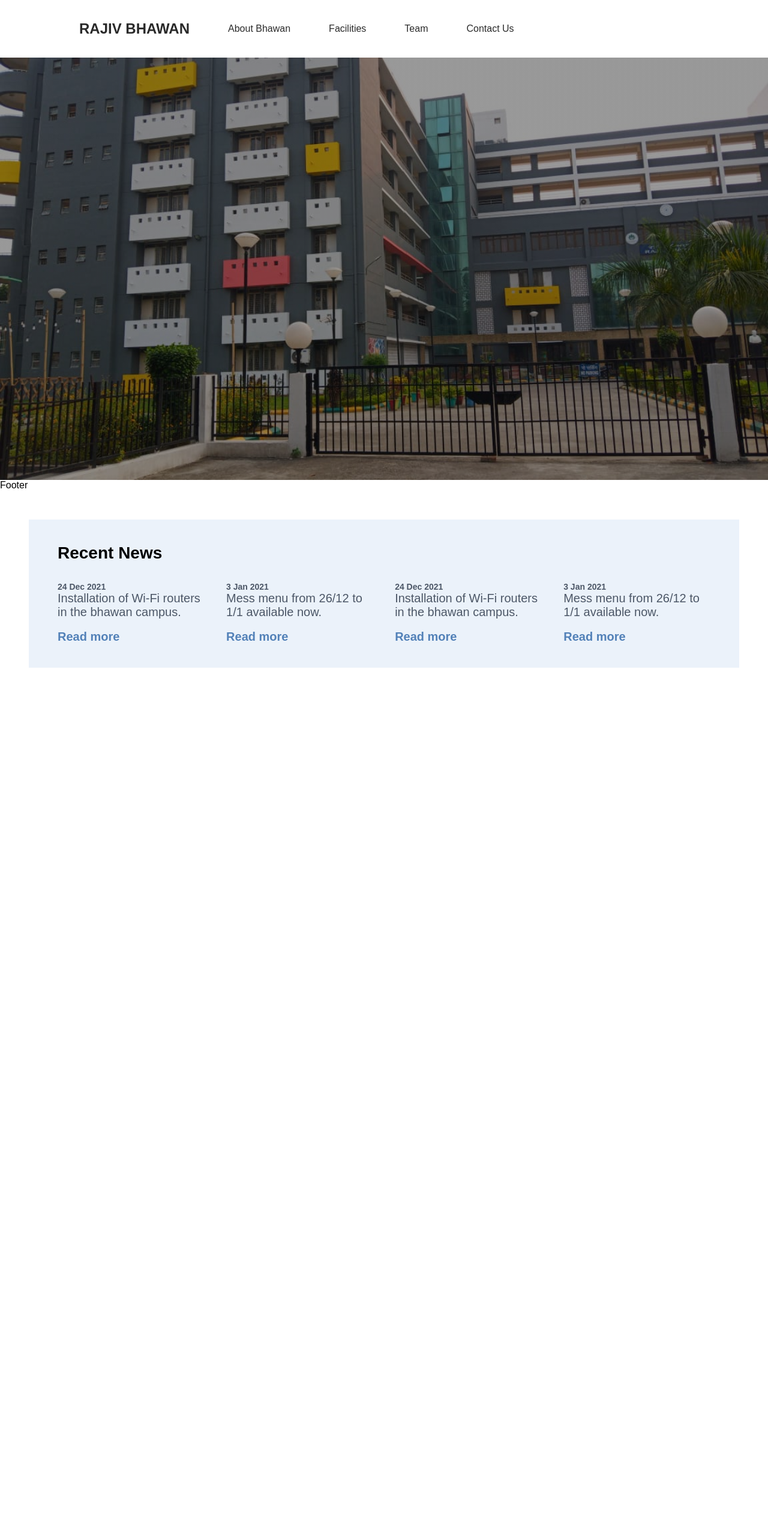
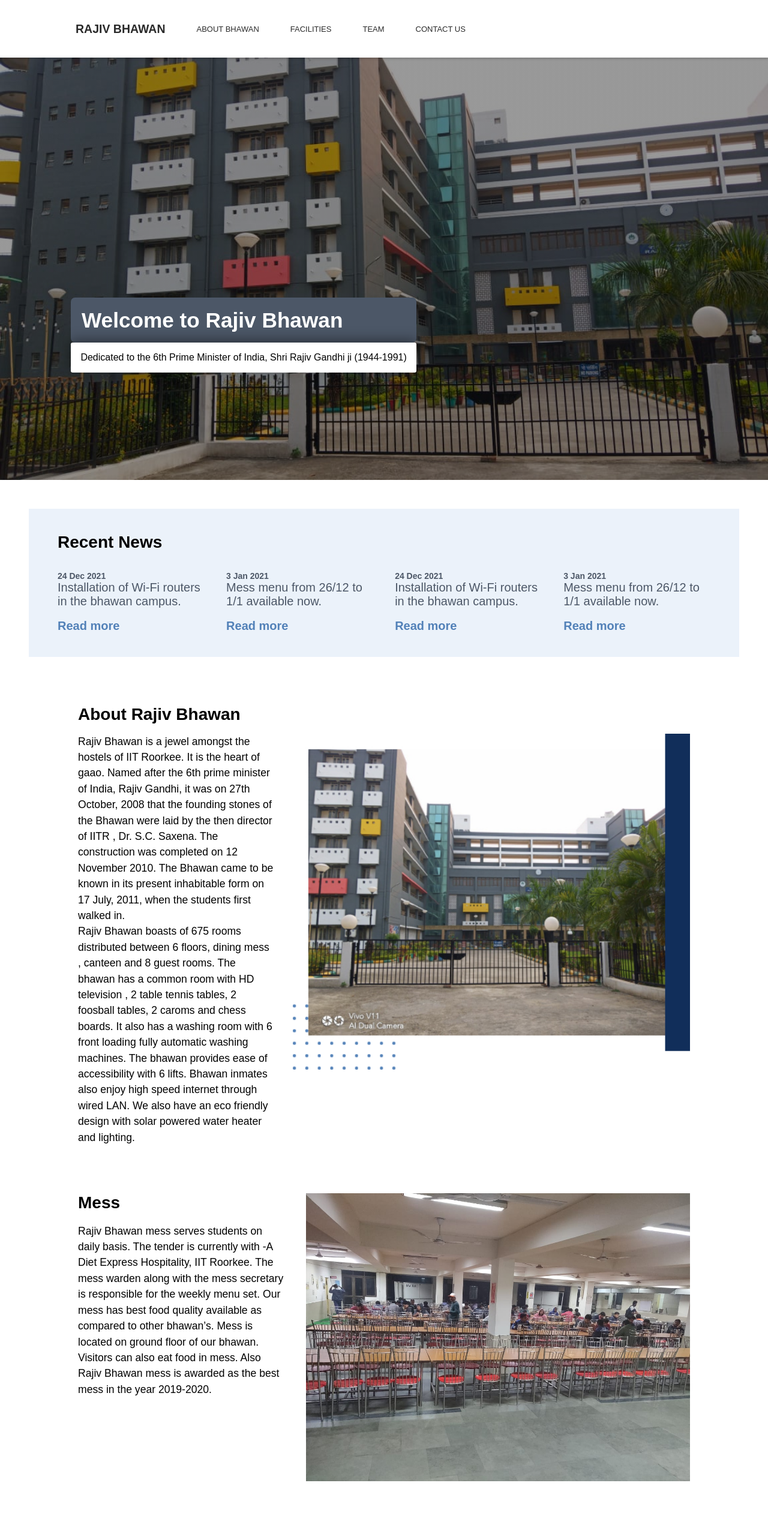
Before and after one commit to Rohit3124/RajivBhawan, a React (Create React App) app in the folder frontend/: page / in a window 1280 px wide. Shown: the top 2547 px of the page at 60% size. Before the commit the page ends 1161 px from the top, so only its background shows below. Built offline with nearby package versions, Linux system fonts and the light colour scheme; a web font is replaced by a local one.

Commit message:
facilities added

```diff
--- a/frontend/public/index.html
+++ b/frontend/public/index.html
@@ -31,7 +31,7 @@
       rel="stylesheet"
     />
     <!-- Fonts Import -->
-    <title>React App</title>
+    <title>Rajiv Bhawan</title>
   </head>
   <body>
     <noscript>You need to enable JavaScript to run this app.</noscript>
--- a/frontend/src/App.css
+++ b/frontend/src/App.css
@@ -9,7 +9,9 @@
 .App {
   max-width: 100%;
 }
-
+html{
+  scroll-behavior: smooth;
+}
 /* Reletive Font size with screen width */
 body {
   font-size: 16px;
--- a/frontend/src/App.js
+++ b/frontend/src/App.js
@@ -6,14 +6,18 @@ import Navbar from "./Component/Navbar/Navbar";
 import Footer from "./Component/Footer/Footer";
 import RecentNews from "./Component/RecentNews/RecentNews";
 import Welcome from "./Component/Welcome/Welcome";
+import About from "./Component/About/About";
+import Facilities from "./Component/Facilities/Facilities";
 
 function App() {
   return (
     <div className="App">
       <Navbar />
       <Welcome/>
+      <RecentNews />
+      <About/>
+      <Facilities/>
       <Footer />
-      <RecentNews />
     </div>
   );
 }
--- /dev/null
+++ b/frontend/src/Component/About/About.css
@@ -0,0 +1,25 @@
+.about {
+    padding-top: 5em;
+  max-width: 1020px;
+  margin: auto;
+  margin-bottom: -3em;
+}
+.about .heading {
+  font-style: normal;
+  font-weight: bold;
+  font-size: 28px;
+}
+.about .container{
+    margin-top: 1em;
+    display: flex;
+    /* flex-direction: column; */
+}
+.about .desc{
+    font-size: 1.1em;
+    line-height: 1.5em;
+}
+.about img {
+  width: auto;
+  height: 70vh;
+  margin-left: 2em;
+}
--- /dev/null
+++ b/frontend/src/Component/About/About.jsx
@@ -0,0 +1,30 @@
+import React from "react";
+import hostel from "../../Assets/about1.jpg";
+import "./About.css";
+export default function About() {
+  return (
+    <div className="about" id="about">
+      <div className="heading">About Rajiv Bhawan</div>
+      <div className="container">
+        <p className="desc">
+          Rajiv Bhawan is a jewel amongst the hostels of IIT Roorkee. It is the
+          heart of gaao. Named after the 6th prime minister of India, Rajiv
+          Gandhi, it was on 27th October, 2008 that the founding stones of the
+          Bhawan were laid by the then director of IITR , Dr. S.C. Saxena. The
+          construction was completed on 12 November 2010. The Bhawan came to be
+          known in its present inhabitable form on 17 July, 2011, when the
+          students first walked in.<br/>
+          Rajiv Bhawan boasts of 675 rooms distributed between 6 floors, dining
+          mess , canteen and 8 guest rooms. The bhawan has a common room with HD
+          television , 2 table tennis tables, 2 foosball tables, 2 caroms and
+          chess boards. It also has a washing room with 6 front loading fully
+          automatic washing machines. The bhawan provides ease of accessibility
+          with 6 lifts. Bhawan inmates also enjoy high speed internet through
+          wired LAN. We also have an eco friendly design with solar powered
+          water heater and lighting.
+        </p>
+        <img src={hostel} alt="" />
+      </div>
+    </div>
+  );
+}
--- /dev/null
+++ b/frontend/src/Component/Facilities/Facilities.css
@@ -0,0 +1,75 @@
+.Facilities{
+    max-width: 1020px;
+    margin: auto;
+    padding-top: 3em;
+}
+.facility{
+    margin-top: 5em;
+    display: flex;
+}
+.facility .heading {
+    font-style: normal;
+    font-weight: bold;
+    font-size: 28px;
+}
+.facility .content{
+    display: flex;
+    flex-direction: column;
+}
+.facility .desc{
+    margin-top: 1em;
+    font-size: 1.1em;
+    line-height: 1.5em;
+}
+.facility .content a{
+    margin-top: 2em;
+    font-size: 1.25em;
+    font-weight: bolder;
+    color: #5281B8;
+}
+.facility img:nth-child(even) {
+    width: auto;
+    height: 60vh;
+    margin-left: 2em;
+}
+.facility img:nth-child(odd) {
+    width: auto;
+    height: 60vh;
+    margin-right: 2em;
+}
+
+.others{
+    max-width: 1180px;
+    border: solid 2px #EBF2FA;
+    border-radius: 5px;
+    margin: auto;
+    margin-top: 3em;
+}
+.others .container{
+    max-width: 1080px;
+    margin: auto;
+    margin-top: 2em;
+    margin-bottom: 2em;
+}
+.container .mainheading{
+    font-weight: bolder;
+    font-size: 1.8em;
+    margin-bottom: 0.5em;
+}
+.others .container .content{
+    display: grid;
+  grid-template-columns: 33% 33% 33%;
+}
+.block{
+    padding-left: 1em;
+    padding-right: 1em;
+}
+.block .heading{
+    font-size: 1.2em;
+    font-weight: bold;
+    margin-bottom: 0.5em;
+}
+.block .desc{
+    font-size: 1.1em;
+    line-height: 1.5em;
+}
--- /dev/null
+++ b/frontend/src/Component/Facilities/Facilities.jsx
@@ -0,0 +1,115 @@
+import React from "react";
+
+import "./Facilities.css";
+
+import Mess from "../../Assets/fmess.jpeg";
+import canteen from "../../Assets/fcanteen.jpeg";
+import wash from "../../Assets/fwash.jpeg";
+import tv from "../../Assets/ftv.jpeg";
+export default function Facilities() {
+  return (
+    <>
+      <div className="Facilities" id="facilities">
+        <div className="facility">
+          <div className="content">
+            <div className="heading">Mess</div>
+            <p className="desc">
+              Rajiv Bhawan mess serves students on daily basis. The tender is
+              currently with -A Diet Express Hospitality, IIT Roorkee. The mess
+              warden along with the mess secretary is responsible for the weekly
+              menu set. Our mess has best food quality available as compared to
+              other bhawan’s. Mess is located on ground floor of our bhawan.
+              Visitors can also eat food in mess. Also Rajiv Bhawan mess is
+              awarded as the best mess in the year 2019-2020.
+            </p>
+          </div>
+          <img src={Mess} alt="" />
+        </div>
+        <div className="facility">
+          <img src={canteen} alt="" />
+          <div className="content">
+            <div className="heading">Canteen</div>
+            <p className="desc">
+              Rajiv Bhawan canteen is one of the most run canteens in the ‘gaao’
+              area of our campus. Our canteen have a variety of quality food and
+              packed items. Also canteen is equipped with sound system, it feels
+              good listening music while eating food. Our canteen is situated at
+              First floor which is easily accessible. If you miss food in mess,
+              no worry! As our canteen has best food available and at very
+              reasonable price. It remains open till 2 am from 2:30 pm.
+            </p>
+            <a href="">Download Canteen Menu</a>
+          </div>
+        </div>
+        <div className="facility">
+          <div className="content">
+            <div className="heading">Washing Room</div>
+            <p className="desc">
+              Rajiv Bhawan like the all other bhawan’s has a washing area open
+              for anyone to wash their clothes. Students give their clothes in a
+              bucket along with washing powder and get their clothes washed in
+              about 2-3 hours. We also have a paid washerman in the bhawan.
+              Washing room is situated at the 3rd floor of our bhawan. Paid
+              washerman come on two days in Bhawan i.e Monday and Thrusday.
+              Washing room is open for 5:30 pm to 11:00 pm.
+            </p>
+          </div>
+          <img src={wash} alt="" />
+        </div>
+        <div className="facility">
+          <img src={tv} alt="" />
+          <div className="content">
+            <div className="heading">TV/Multipurpose Room</div>
+            <p className="desc">
+              TV Room/ Multipurpose room is the best place to relax after
+              attending classes. It is equipped with various facilities such as,
+              it has 2 Table Tennis Tables, 2 Foosball Tables, 2 chess Board, 2
+              Carom Board and LED to watch TV. Also it has large sitting area to
+              watch TV. TV room is situated on 2nd floor of our bhawan. It opens
+              in the evening form 7:00 pm to 10:00 pm. Students can also use it
+              to learn new things and also for refreshment purpose.
+            </p>
+          </div>
+        </div>
+      </div>
+      <div className="others">
+        <div className="container">
+          <div className="mainheading">Other facilities</div>
+          <div className="content">
+            <div className="block">
+              <div className="heading">Sports</div>
+              <div className="desc">
+                There are 4 maintained badminton courts in the bhawan, We also
+                have a half basketball court on the back side of the bhawan. Our
+                bhawan has various equipment of sports like badminton rackets,
+                cricket bat, basketball and volleyball. In front of our bhawan,
+                ABN Ground is there where students can play outdoor games like
+                cricket.
+              </div>
+            </div>
+            <div className="block">
+              <div className="heading">Gymnasium</div>
+              <div className="desc">
+                Rajiv Bhawan boasts of one of the best gyms in the entire
+                campus. It has many updated machines for the fitness freaks and
+                a proper sound system. It is located on the 3rd floor of our
+                bhawan. It opens in two shifts i.e morning shift and evening
+                shift for three hours.
+              </div>
+            </div>
+            <div className="block">
+              <div className="heading">Night Canteen</div>
+              <div className="desc">
+                We have a night canteen/tapri and fruit stall. Fruit stall sells
+                various fresh fruits as well shakes which are beneficial for
+                everybody’s health. It is of major help for all the students who
+                need mid night snacks or miss breakfast. Both Night canteen and
+                fruit stall are situated at the A block entrance of our bhawan.
+              </div>
+            </div>
+          </div>
+        </div>
+      </div>
+    </>
+  );
+}
--- a/frontend/src/Component/Navbar/Navbar.css
+++ b/frontend/src/Component/Navbar/Navbar.css
@@ -1,9 +1,12 @@
 .navigation {
+    z-index: 100;
   background-color: white;
   position: fixed;
   width: 100%;
+  box-shadow: 0px 2px 4px rgb(0, 0, 0,0.2);
 }
 nav {
+  font-size: small;
   height: 12vh;
   margin: auto;
   max-width: 1080px;
--- a/frontend/src/Component/Navbar/Navbar.jsx
+++ b/frontend/src/Component/Navbar/Navbar.jsx
@@ -14,21 +14,21 @@ const Navbar = () => {
         <nav id="nav-menu-container">
           <ul classname="nav-menu">
             <li id="logo" classname="pull-left">
-              <a href="#intro">
+              <a href="#">
                 <h1>RAJIV BHAWAN</h1>
               </a>
             </li>
             <li>
-              <a href="#about">About Bhawan</a>
+              <a href="#about">ABOUT BHAWAN</a>
             </li>
             <li>
-              <a href="#facilities">Facilities</a>
+              <a href="#facilities">FACILITIES</a>
             </li>
             <li>
-              <a href="#team">Team</a>
+              <a href="#team">TEAM</a>
             </li>
             <li>
-              <a href="#contactus">Contact Us</a>
+              <a href="#contactus">CONTACT US</a>
             </li>
           </ul>
         </nav>
--- a/frontend/src/Component/RecentNews/RecentNews.css
+++ b/frontend/src/Component/RecentNews/RecentNews.css
@@ -1,5 +1,6 @@
 .recentNews__container {
   margin: 3em;
+  margin-bottom: 0%;
   max-width: 1216px;
   background-color: #ebf2fa;
   padding: 2.5em 3em;
@@ -47,6 +48,7 @@
 @media (min-width: 1300px) {
   .recentNews__container {
     margin: 3em auto;
+    margin-bottom: 0%;
   }
 }
 
--- a/frontend/src/Component/Welcome/Welcome.css
+++ b/frontend/src/Component/Welcome/Welcome.css
@@ -1,10 +1,34 @@
 .bgm {
   min-height: 100vh;
-  background: linear-gradient(
-      0deg, rgba(0, 0, 0, 0.4), rgba(0, 0, 0, 0.4)
+  background-image: linear-gradient(
+      0deg,
+      rgba(0, 0, 0, 0.4),
+      rgba(0, 0, 0, 0.4)
     ),
     url(/src/Assets/bh6.jpeg);
-  background-size:cover;
+  background-size: cover;
   background-repeat: no-repeat;
   background-position: center;
 }
+.welcome {
+    position: absolute;
+    top: 60%;
+    left: 8%;
+    margin: 1em;
+    /* transform: translate(-50%, -50%); */
+}
+.welcome .greet{
+    border-radius: 0.2em;
+    background-color: rgba(76, 87, 103, 1);
+    font-size: 2.2em;
+    font-weight: bolder;
+    padding: 0.5em;
+    color: white;
+    width: auto;
+}
+.welcome .desc{
+    border-radius: 0.2em;
+    box-shadow: 0px -5px 20px rgba(0, 0, 0, 0.4);
+    background-color: white;
+    padding: 1em;
+}
--- a/frontend/src/Component/Welcome/Welcome.jsx
+++ b/frontend/src/Component/Welcome/Welcome.jsx
@@ -1,9 +1,15 @@
-import React from 'react'
-import "./Welcome.css"
+import React from "react";
+import "./Welcome.css";
 export default function Welcome() {
-    return (
-        <div className="bgm">
-
-        </div>
-    )
+  return (
+    <div className="bgm">
+      <div className="welcome">
+        <p className="greet"> Welcome to Rajiv Bhawan </p>
+        <p className="desc">
+          Dedicated to the 6th Prime Minister of India, Shri Rajiv Gandhi ji
+          (1944-1991)
+        </p>
+      </div>
+    </div>
+  );
 }
```
Also changed, not shown: frontend/src/Assets/about1.jpg (added).
